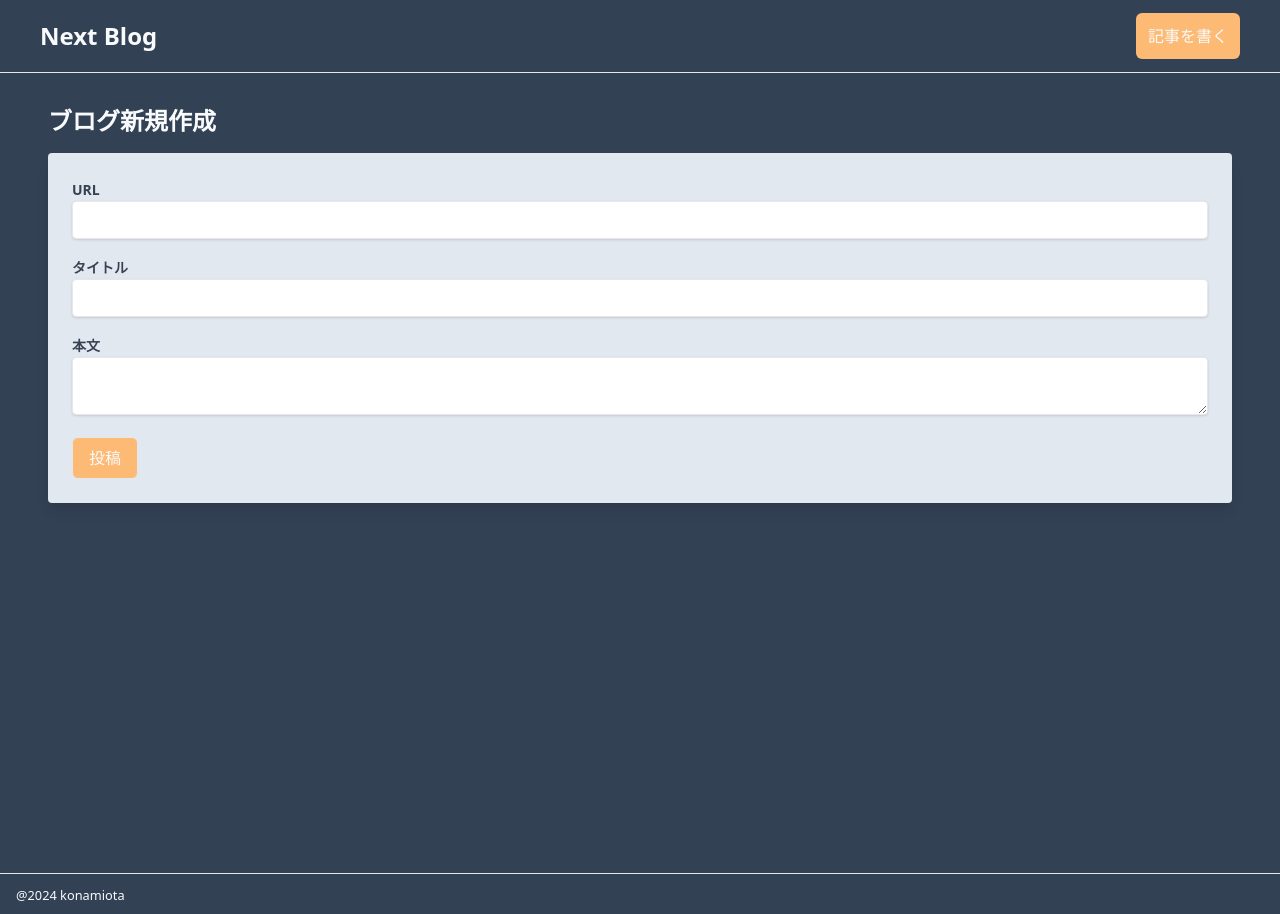
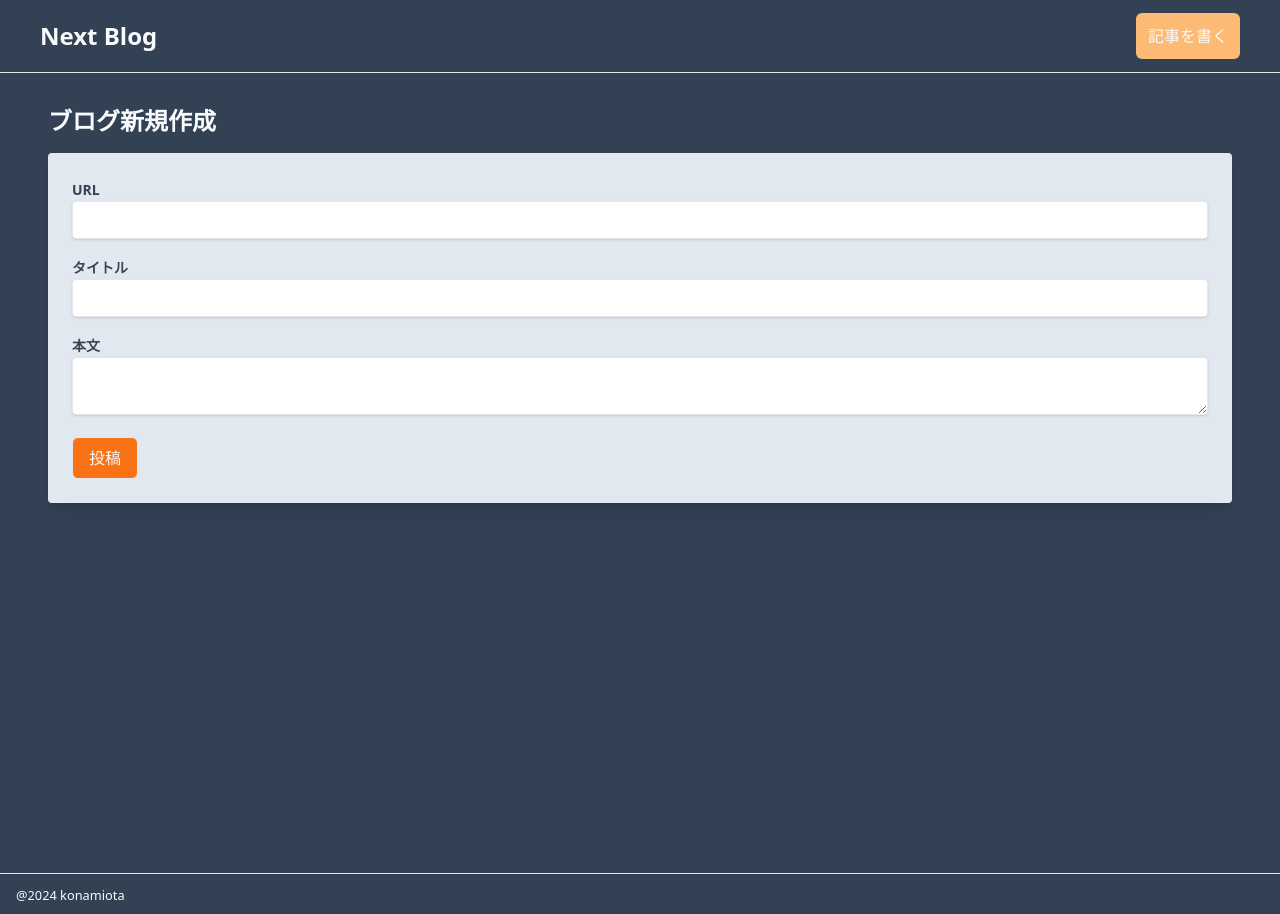
Before and after one commit to konapeso/next-blog, a Next.js app: page /articles/new in a window 1280 px wide. Built offline with nearby package versions, Linux system fonts and the light colour scheme.

Commit message:
add loading animation

```diff
--- a/src/app/articles/new/page.tsx
+++ b/src/app/articles/new/page.tsx
@@ -8,10 +8,16 @@ const CreateBlogPage = () => {
   const [id, setId] = React.useState<string>("");
   const [title, setTitle] = React.useState<string>("");
   const [content, setContent] = React.useState<string>("");
+  const [loading, setLoading] = React.useState<boolean>(false);
 
   const handleSubmit = async (e: React.FormEvent<HTMLFormElement>) => {
     e.preventDefault(); // ページのリロードを防ぐ
+
+    setLoading(true);
+
     await createArticle(id, title, content);
+
+    setLoading(false);
 
     router.push("/");
     router.refresh();
@@ -51,7 +57,12 @@ const CreateBlogPage = () => {
         </div>
         <button
           type="submit"
-          className="py-2 px-4 border rounded-md bg-orange-300"
+          className={`py-2 px-4 border rounded-md ${
+            loading
+              ? "bg-orange-300 cursor-not-allowed"
+              : "bg-orange-500 hover:bg-orange-700"
+          }`}
+          disabled={loading}
         >
           投稿
         </button>
--- a/src/data/posts.json
+++ b/src/data/posts.json
@@ -29,6 +29,18 @@
       "title": "test2",
       "content": "test2test2test2test2test2test2test2test2test2test2test2test2test2test2test2test2test2test2test2test2test2test2test2test2test2test2test2test2",
       "createdAt": "2024-01-28T02:38:56.945Z"
+    },
+    {
+      "id": "",
+      "title": "",
+      "content": "",
+      "createdAt": "2024-01-28T02:45:34.098Z"
+    },
+    {
+      "id": "blog",
+      "title": "blog",
+      "content": "blog",
+      "createdAt": "2024-01-28T02:47:40.096Z"
     }
   ]
 }
```
